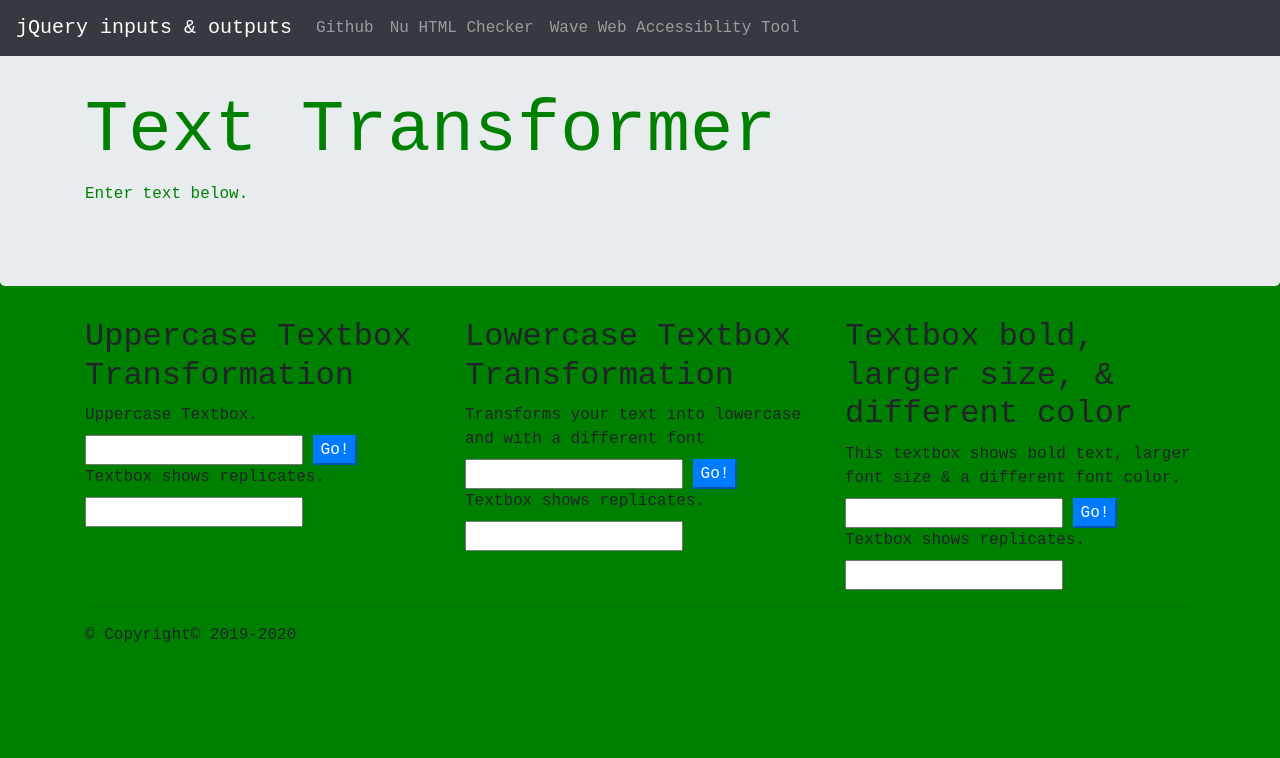
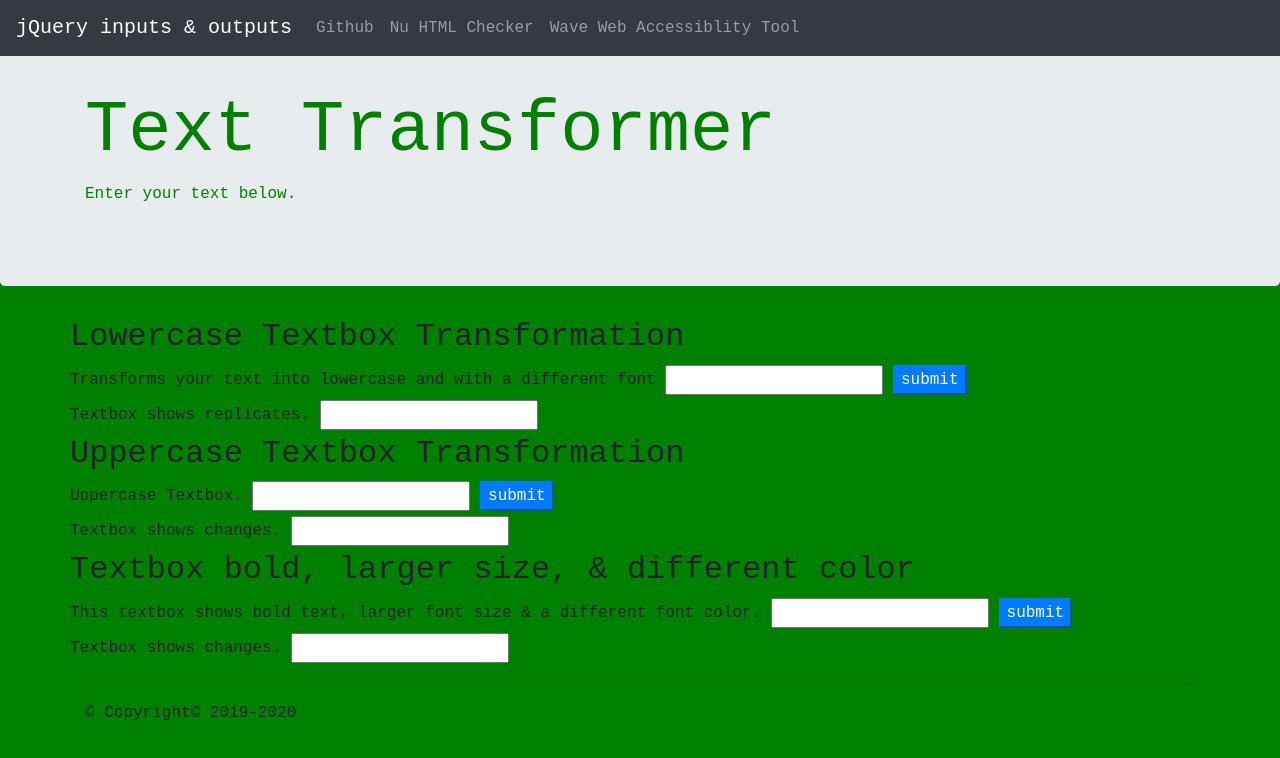
Before and after one commit to mcoleman20/Dev-09.-jQuery-inputs-outputs, a plain HTML site: page index.html in a window 1280 px wide. Drawn offline with nearby package versions, Linux system fonts and the light colour scheme; files that its build step writes are made by us from their sources; files whose address does not match are found by name.

Commit message:
Update index.html

```diff
--- a/index.html
+++ b/index.html
@@ -49,43 +49,48 @@
     <div class="jumbotron backImg">
       <div class="container">
         <h1 class="display-3 headerColor">Text Transformer</h1>
-        <p class="headerColor"> Enter text below.</p>
+        <p class="headerColor"> Enter your text below.</p>
       </div>
     </div>
 
     <div class="container texturedBackground">
 
       <div class="row">
-        <div class="col-md-4">
-          <h2>Uppercase Textbox Transformation</h2>
-          <label for="textInput"> Uppercase Textbox.</label>
-          <input id="textInput" autocomplete="off" />
-          <button id="btnSendText" class="btn-primary">Go!</button><br />
-          <span id="textOutput">default text</span>
 
-          <label for="textInputType"> Textbox shows replicates.</label>
-          <input id="textInputType" autocomplete="off" />
-        </div>
-
-        <div class="col-md-4">
+	      <div class="colum">
           <h2>Lowercase Textbox Transformation</h2>
           <label for="textInput2">Transforms your text into lowercase and with a different font</label>
           <input id="textInput2" autocomplete="off" />
-          <button id="btnSendText2" class="btn-primary">Go!</button><br />
+          <button id="btnSendText2" class="btn-primary">submit</button><br />
           <span id="textOutput2">default text</span>
 
           <label for="textInputType2">Textbox shows replicates.</label>
           <input id="textInputType2" autocomplete="off" />
         </div>
 
-		<div class="col-md-4">
+
+
+
+        <div class="colum">
+          <h2>Uppercase Textbox Transformation</h2>
+          <label for="textInput"> Uppercase Textbox.</label>
+          <input id="textInput" autocomplete="off" />
+          <button id="btnSendText" class="btn-primary">submit</button><br />
+          <span id="textOutput">default text</span>
+
+          <label for="textInputType"> Textbox shows changes.</label>
+          <input id="textInputType" autocomplete="off" />
+        </div>
+
+
+		<div class="colum">
           <h2>Textbox bold, larger size, & different color</h2>
           <label for="textInput3">This textbox shows bold text, larger font size & a different font color.</label>
           <input id="textInput3" autocomplete="off" />
-          <button id="btnSendText3" class="btn-primary">Go!</button><br />
+          <button id="btnSendText3" class="btn-primary">submit</button><br />
           <span id="textOutput3">default text</span>
 
-          <label for="textInputType3">Textbox shows replicates.</label>
+          <label for="textInputType3">Textbox shows changes.</label>
           <input id="textInputType3" autocomplete="off" />
         </div>
 
```
